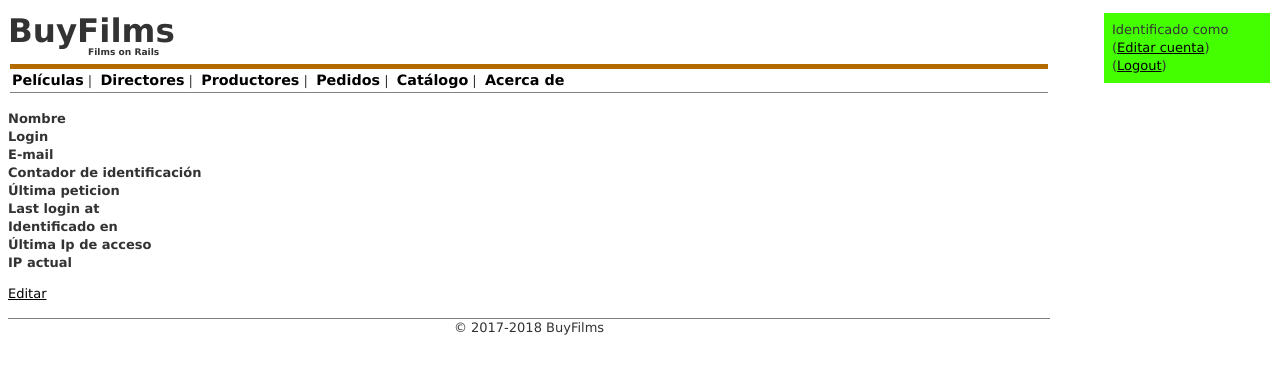
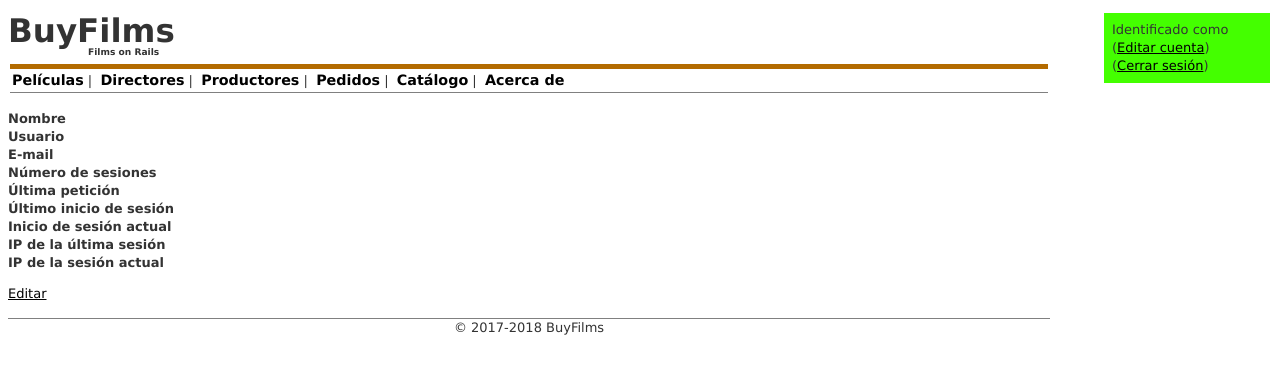
Before and after one commit to patriciouca/eshop2, a Rails app: page /user/show in a window 1280 px wide. Shown: the top 374 px of the page. Run offline with Rails 7, Linux system fonts and the light colour scheme; style sheets or scripts are compiled from the project's sources; parts of the project's set-up code (start-up, migrations or seed data) failed here and were passed over; some libraries are stand-ins or nearby versions.

Commit message:
Add files via upload

```diff
--- a/app/controllers/checkout_controller.rb
+++ b/app/controllers/checkout_controller.rb
@@ -6,7 +6,7 @@
     @order = Order.new
     @page_title = 'Facturación'
     if @cart.movies.empty?
-      flash[:notice] = 'Su carrito está vacio! ' +
+      flash[:notice] = 'Su carrito está vacío! ' +
                        'Por favor añada alguna pelicula antes de comprar.'
       redirect_to :controller => 'catalog'
     end
@@ -28,7 +28,7 @@
         @cart.cart_items.destroy_all # empty shopping cart
         redirect_to :action => 'thank_you'
       else
-        flash[:notice] = "Error durante la compra '#{@order.error_message}'."
+        flash[:notice] = "Error al procesar el pedido '#{@order.error_message}'."
         render :action => 'index'
       end
     else
--- a/app/controllers/user_controller.rb
+++ b/app/controllers/user_controller.rb
@@ -15,7 +15,7 @@
   def create
     @user = User.new(user_params)
     if @user.save # the new user has been logged in automatically
-      flash[:notice] = "Usuario #{@user.name} fue creado correctamente. Usuario identificado."
+      flash[:notice] = "Cuenta #{@user.name} creada correctamente. Usuario identificado."
       redirect_to :action => 'show'
     else
       @page_title = 'Crear nueva cuenta'
@@ -31,7 +31,7 @@
   def update
     @user = current_user
     if @user.update_attributes(user_params)
-      flash[:notice] = "Usuario #{@user.name} fue actualizado correctamente."
+      flash[:notice] = "Cuenta #{@user.name} actualizada correctamente."
       redirect_to :action => 'show'
     else
       @page_title = 'Editar cuenta'
--- a/app/controllers/user_session_controller.rb
+++ b/app/controllers/user_session_controller.rb
@@ -3,7 +3,7 @@
 
   def new
     @user_session = UserSession.new
-    @page_title = 'Login'
+    @page_title = 'Iniciar sesión'
   end
 
   def create
@@ -20,7 +20,7 @@
   def destroy
     if current_user_session # only for an authenticated user
       current_user_session.destroy
-      flash[:notice] = "Ha salido de la aplicación con éxito."
+      flash[:notice] = "Sesión finalizada."
     end
     redirect_to :controller => :catalog, :action => :index # logout route
   end
--- a/app/views/admin/order/index.html.erb
+++ b/app/views/admin/order/index.html.erb
@@ -5,7 +5,7 @@
     <tr>
       <th>ID</th>
       <th>Estado</th>
-      <th>Montante total</th>
+      <th>Total</th>
       <th>Tamaño</th>
       <th>Creado</th>
       <th>Actualizado</th>
@@ -14,7 +14,7 @@
   <% for order in @orders %>
     <tr>
       <td align="center"><%= order.id %></td>
-      <td align="center"><%= order.status[0].capitalize + order.status[1..order.status.length-1] %></td>
+      <td align="center"><%= order.traducirOrden[0].capitalize + order.traducirOrden[1..order.traducirOrden.length-1] %></td>
       <td align="center"><%= order.total %></td>
       <td align="center"><%= order.amount %></td>
       <td align="center"><%= order.created_at.strftime("%d-%m-%Y %I:%M") %></td>
--- a/app/views/layouts/application.html.erb
+++ b/app/views/layouts/application.html.erb
@@ -18,14 +18,14 @@
         Identificado como <%= current_user.login %>
         (<%= link_to "Editar cuenta", :controller => '/user', :action => :show %>)
         <br/>
-        (<%= link_to "Logout", :controller => '/user_session', :action => :destroy %>)
+        (<%= link_to "Cerrar sesión", :controller => '/user_session', :action => :destroy %>)
       </p>
     <% else %>
       <p id="loginlogout">
         <% if User.count == 0 %>
           (<%= link_to "Crear nueva cuenta", :controller => '/user', :action => :new %>)
         <% else %>
-          (<%= link_to "Identificarse", :controller => '/user_session', :action => :new %>)
+          (<%= link_to "Iniciar sesión", :controller => '/user_session', :action => :new %>)
         <% end %>
       </p>
     <% end %>
--- a/app/views/user/_form.html.erb
+++ b/app/views/user/_form.html.erb
@@ -15,7 +15,7 @@
 </div>
 
 <div class="field">
-  <p><label for="user_login">Login</label><br/>
+  <p><label for="user_login">Usuario</label><br/>
   <%= text_field 'user', 'login' %></p>
 </div>
 
@@ -30,6 +30,6 @@
 </div>
 
 <div class="field">
-  <p><label for="user_password_confirmation">Confirme contraseña</label><br/>
+  <p><label for="user_password_confirmation">Confirmar contraseña</label><br/>
   <%= password_field 'user', 'password_confirmation' %></p>
 </div>
--- a/app/views/user/show.html.erb
+++ b/app/views/user/show.html.erb
@@ -2,32 +2,32 @@
   <dt>Nombre</dt>
   <dd><%= @user.name %></dd>
 
-  <dt>Login</dt>
+  <dt>Usuario</dt>
   <dd><%= @user.login %></dd>
 
   <dt>E-mail</dt>
   <dd><%= @user.email %></dd>
 
-  <dt>Contador de identificación</dt>
+  <dt>Número de sesiones</dt>
   <dd><%= @user.login_count %></dd>
 
-  <dt>Última peticion</dt>
+  <dt>Última petición</dt>
   <dd><%= @user.last_request_at %></dd>
 
   <% if @user.last_login_at %>
-    <dt>Last login at</dt>
+    <dt>Último inicio de sesión</dt>
     <dd><%= @user.last_login_at %></dd>
   <% end %>
 
-  <dt>Identificado en</dt>
+  <dt>Inicio de sesión actual</dt>
   <dd><%= @user.current_login_at %></dd>
 
   <% if @user.last_login_ip %>
-    <dt>Última Ip de acceso</dt>
+    <dt>IP de la última sesión</dt>
     <dd><%= @user.last_login_ip %></dd>
   <% end %>
 
-  <dt>IP actual</dt>
+  <dt>IP de la sesión actual</dt>
   <dd><%= @user.current_login_ip %></dd>
 </dl>
 
--- a/app/views/user_session/_form.html.erb
+++ b/app/views/user_session/_form.html.erb
@@ -10,12 +10,12 @@
 <% end %>
 
 <div class="field">
-  <p><label for="login">Login</label><br/>
+  <p><label for="login">Usuario</label><br/>
   <%= text_field 'user_session', 'login' %></p>
 </div>
 
 <div class="field">
-  <p><label for="password">Password</label><br/>
+  <p><label for="password">Contraseña</label><br/>
   <%= password_field 'user_session', 'password' %></p>
 </div>
 
--- a/app/views/user_session/new.html.erb
+++ b/app/views/user_session/new.html.erb
@@ -1,4 +1,4 @@
 <%= form_tag :action => 'create' do %>
   <%= render :partial => 'form' %>
-  <%= submit_tag 'Login' %>
+  <%= submit_tag 'Identificarse' %>
 <% end %>
```
Also changed, not shown: app/controllers/admin/order_controller.rb (+13 -6 lines), app/models/order.rb (+17 -0 lines), app/views/admin/order/_navigation.html.erb (+4 -4 lines), app/views/admin/order/show.html.erb (+5 -2 lines).
